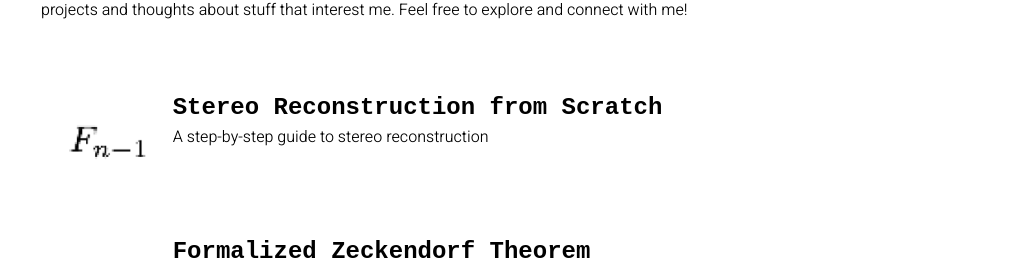
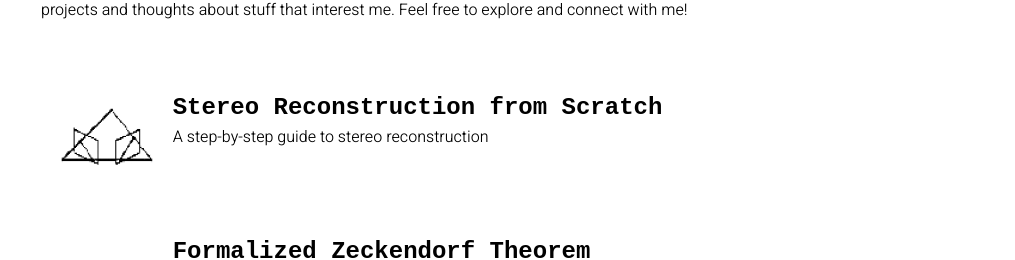
Before and after one commit to chrisdalvit/chrisdalvit.github.io, a SvelteKit app: page / in a window 1280 px wide. Shown: the part 192-452 px from the top of the page, without its empty margins (265-1280 px from the left). Built offline with nearby package versions, Linux system fonts and the light colour scheme; a web font is replaced by a local one.

Commit message:
add tile image

```diff
--- a/src/routes/+page.svelte
+++ b/src/routes/+page.svelte
@@ -16,7 +16,7 @@
         <ArticleTile article={{
             title: "Stereo Reconstruction from Scratch",
             description: "A step-by-step guide to stereo reconstruction",
-            image: "zeckendorf-theorem/tile.png",
+            image: "stereo-reconstruction/tile.png",
             url: "/stereo-reconstruction"
         }} />
         <ArticleTile article={{
```
Also changed, not shown: static/stereo-reconstruction/tile.png (added).
